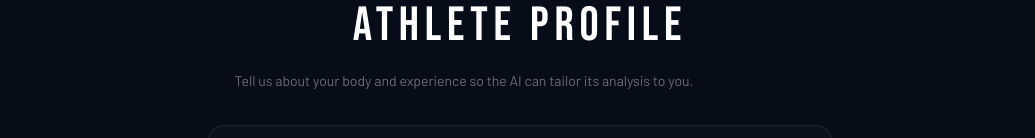
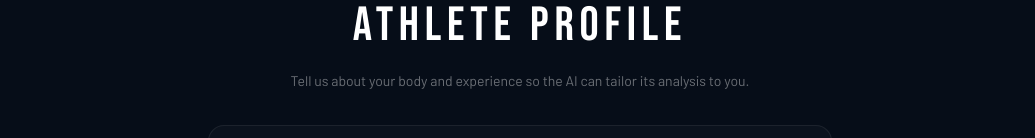
Before and after one commit to KyleKDang/redwings-ai, a React app in the folder frontend/: page / in a window 1280 px wide. Shown: the part 766-904 px from the top of the page, without its empty margins (120-1155 px from the left). Built offline with nearby package versions, Linux system fonts and the light colour scheme; the HTML template or start-up script is replaced by a standard one.

Commit message:
Centered text on screen

```diff
--- a/frontend/src/App.jsx
+++ b/frontend/src/App.jsx
@@ -63,7 +63,7 @@ function App() {
             <h2 className="font-display text-[clamp(2rem,5vw,3rem)] tracking-[0.12em] text-white mb-2">
               ATHLETE PROFILE
             </h2>
-            <p className="font-body text-white/40 text-sm leading-relaxed max-w-lg mb-8">
+            <p className="font-body text-white/40 text-sm leading-relaxed max-w-lg mb-8 text-center mx-auto">
               Tell us about your body and experience so the AI can tailor its analysis to you.
             </p>
             <div className="bg-white/[0.025] border border-white/[0.07] rounded-2xl p-8 hover:border-[#E8112D]/25 transition-colors duration-300">
```
